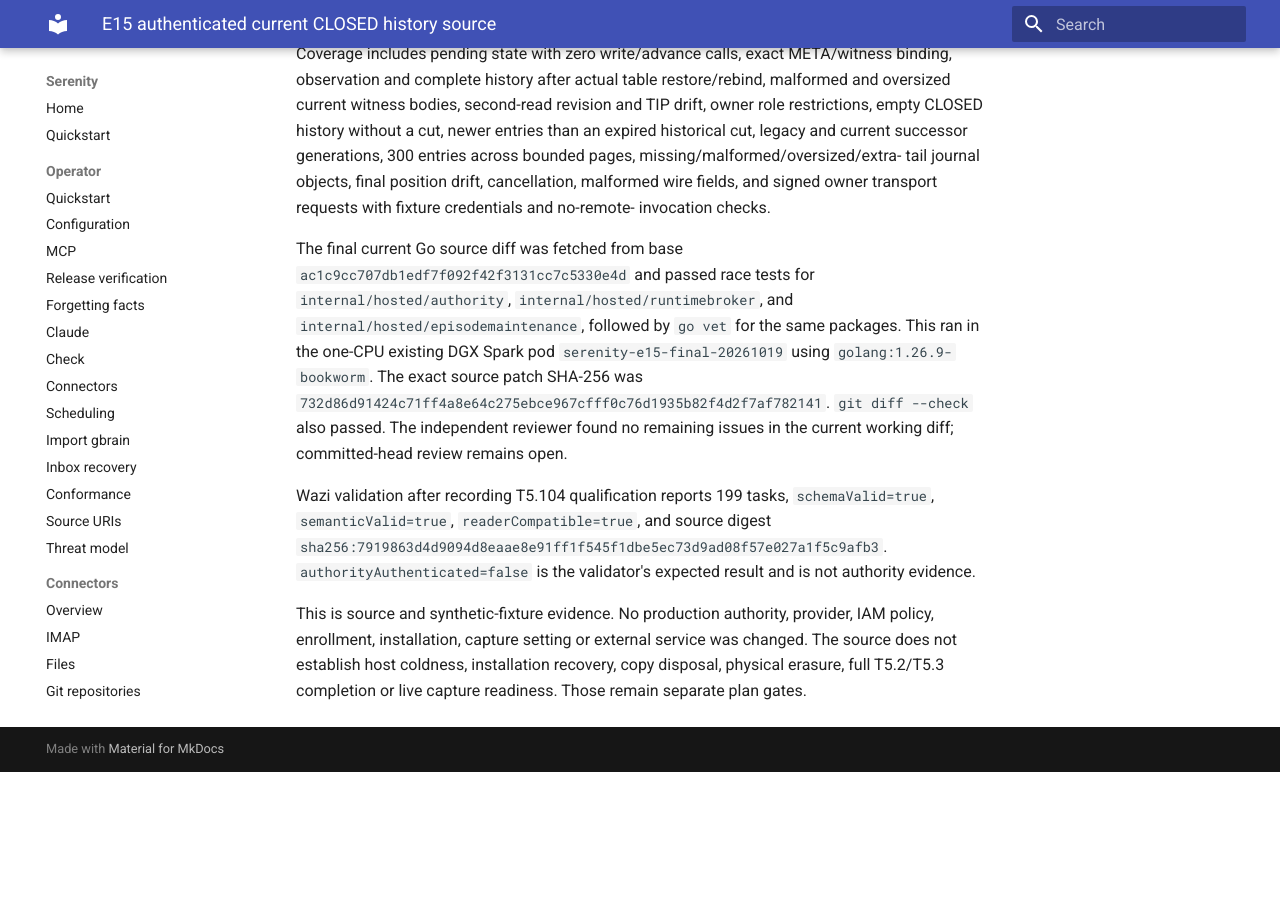
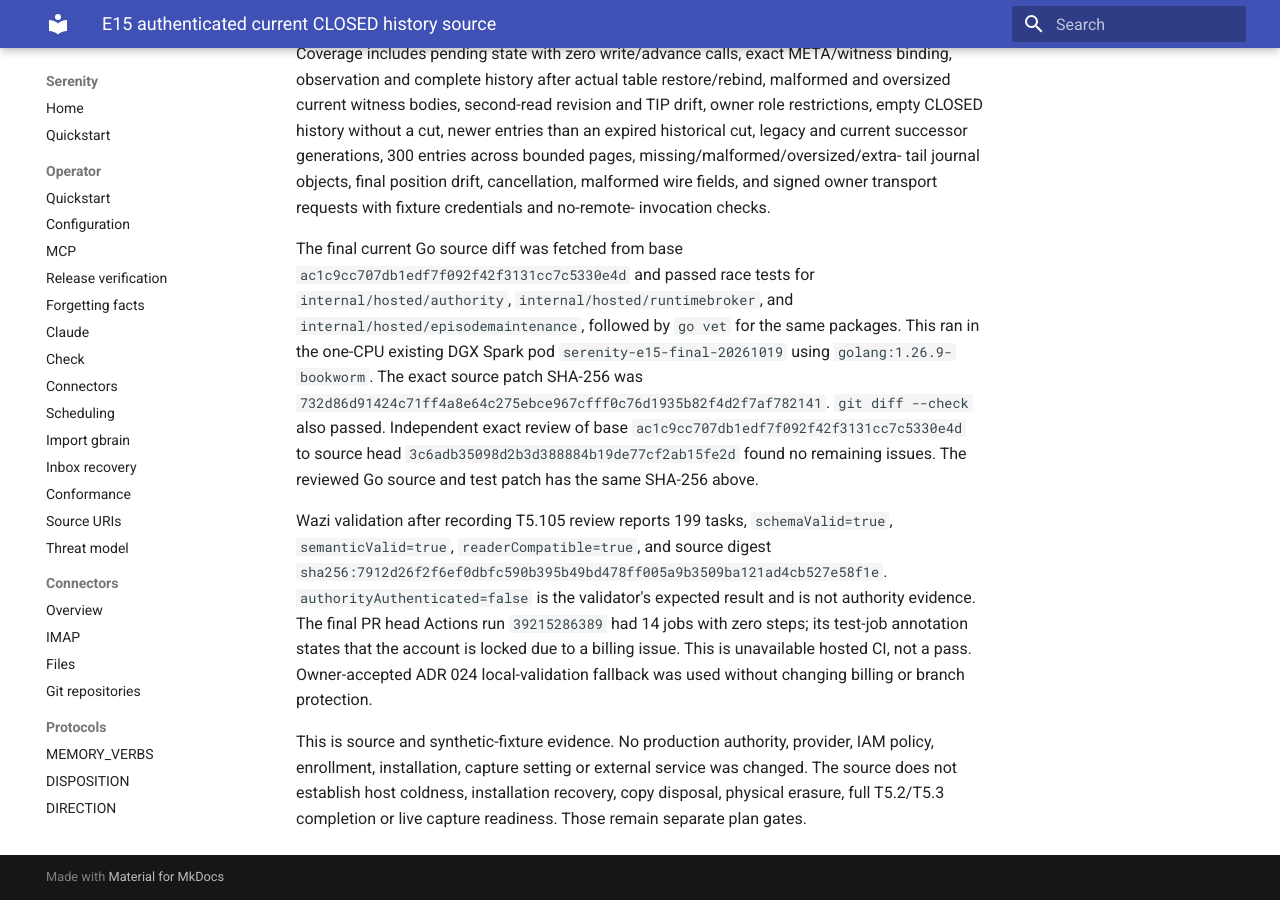
Before and after one commit to sirerun/serenity, an MkDocs documentation site: the page built from docs/receipts/2026-10-19-closed-history-source.md, in a window 1280 px wide and 900 px high, scrolled down 596 px. Built offline with MkDocs 1.6.1 and Material for MkDocs 9.7.7, drawn with Linux system fonts in a browser that asks for light colours; before the commit the page ends 1368 px from its top, so only the background shows below that; some of the changed text lies outside the part shown.

Commit message:
Record CLOSED history qualification and review

```diff
--- a/docs/receipts/2026-10-19-closed-history-source.md
+++ b/docs/receipts/2026-10-19-closed-history-source.md
@@ -1,7 +1,7 @@
 # E15 authenticated current CLOSED history source
 
-Status: T5.104 source qualification complete; T5.105-T5.107 exact committed-head
-review, guarded merge, and landed verification remain open.
+Status: T5.104 qualification and T5.105 exact source-head review complete;
+T5.106-T5.107 guarded merge and landed verification remain open.
 
 The owner explicitly assigned the `R-hosted-authority` source resource to this
 batch on 2026-10-19. The previous claim was released by exact compare-and-swap
@@ -39,14 +39,20 @@
 `serenity-e15-final-20261019` using `golang:1.26.9-bookworm`. The exact source
 patch SHA-256 was
 `732d86d91424c71ff4a8e64c275ebce967cfff0c76d1935b82f4d2f7af782141`.
-`git diff --check` also passed. The independent reviewer found no remaining
-issues in the current working diff; committed-head review remains open.
+`git diff --check` also passed. Independent exact review of base
+`ac1c9cc707db1edf7f092f42f3131cc7c5330e4d` to source head
+`3c6adb35098d2b3d388884b19de77cf2ab15fe2d` found no remaining issues. The
+reviewed Go source and test patch has the same SHA-256 above.
 
-Wazi validation after recording T5.104 qualification reports 199 tasks,
+Wazi validation after recording T5.105 review reports 199 tasks,
 `schemaValid=true`, `semanticValid=true`, `readerCompatible=true`, and source
-digest `sha256:7919863d4d9094d8eaae8e91ff1f545f1dbe5ec73d9ad08f57e027a1f5c9afb3`.
+digest `sha256:7912d26f2f6ef0dbfc590b395b49bd478ff005a9b3509ba121ad4cb527e58f1e`.
 `authorityAuthenticated=false` is the validator's expected result and is not
-authority evidence.
+authority evidence. The final PR head Actions run `39215286389` had 14 jobs
+with zero steps; its test-job annotation states that the account is locked due
+to a billing issue. This is unavailable hosted CI, not a pass. Owner-accepted
+ADR 024 local-validation fallback was used without changing billing or branch
+protection.
 
 This is source and synthetic-fixture evidence. No production authority,
 provider, IAM policy, enrollment, installation, capture setting or external
```
Also changed, not shown: docs/plans/shared-agent-memory-implementation-20261016.md (+9 -4 lines).
